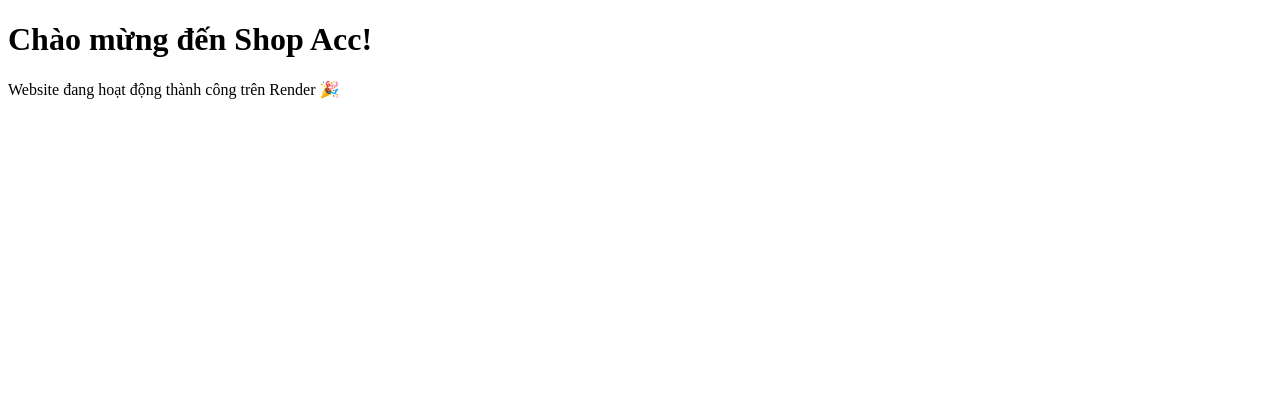
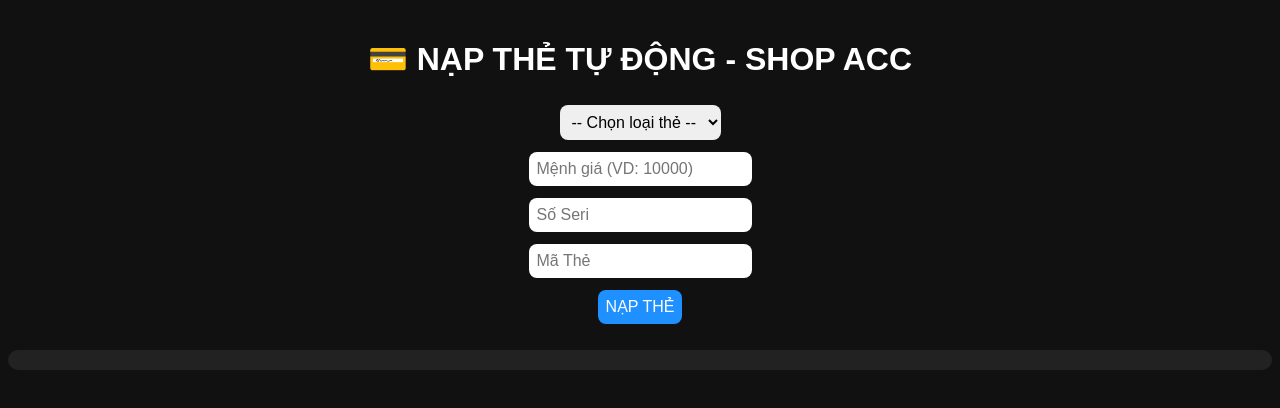
Before and after one commit to tsv3321515-netizen/Shop-acc, a website: page public/index.html in a window 1280 px wide. Drawn offline with Linux system fonts and the light colour scheme.

Commit message:
index.html

```diff
--- a/public/index.html
+++ b/public/index.html
@@ -1,11 +1,89 @@
 <!DOCTYPE html>
 <html lang="vi">
 <head>
-  <meta charset="UTF-8">
-  <title>Shop Acc</title>
+  <meta charset="UTF-8" />
+  <meta name="viewport" content="width=device-width, initial-scale=1.0" />
+  <title>Nạp Thẻ - ShopAcc</title>
+  <style>
+    body {
+      font-family: Arial, sans-serif;
+      background: #111;
+      color: white;
+      text-align: center;
+      margin-top: 40px;
+    }
+    input, select, button {
+      margin: 6px;
+      padding: 8px;
+      border-radius: 8px;
+      border: none;
+      font-size: 16px;
+    }
+    button {
+      background: #1e90ff;
+      color: white;
+      cursor: pointer;
+    }
+    button:hover {
+      background: #0a74da;
+    }
+    .result {
+      margin-top: 20px;
+      padding: 10px;
+      background: #222;
+      border-radius: 10px;
+    }
+  </style>
 </head>
 <body>
-  <h1>Chào mừng đến Shop Acc!</h1>
-  <p>Website đang hoạt động thành công trên Render 🎉</p>
+  <h1>💳 NẠP THẺ TỰ ĐỘNG - SHOP ACC</h1>
+
+  <form id="naptheForm">
+    <select id="loaithe" required>
+      <option value="">-- Chọn loại thẻ --</option>
+      <option value="VIETTEL">Viettel</option>
+      <option value="MOBIFONE">Mobifone</option>
+      <option value="VINAPHONE">Vinaphone</option>
+    </select><br>
+
+    <input type="text" id="menhgia" placeholder="Mệnh giá (VD: 10000)" required><br>
+    <input type="text" id="seri" placeholder="Số Seri" required><br>
+    <input type="text" id="code" placeholder="Mã Thẻ" required><br>
+
+    <button type="submit">NẠP THẺ</button>
+  </form>
+
+  <div class="result" id="result"></div>
+
+  <script>
+    const form = document.getElementById("naptheForm");
+    const resultDiv = document.getElementById("result");
+
+    form.addEventListener("submit", async (e) => {
+      e.preventDefault();
+
+      const data = {
+        loaithe: document.getElementById("loaithe").value,
+        menhgia: document.getElementById("menhgia").value,
+        seri: document.getElementById("seri").value,
+        code: document.getElementById("code").value
+      };
+
+      resultDiv.innerHTML = "⏳ Đang xử lý, vui lòng chờ...";
+
+      try {
+        const res = await fetch("/api/napthe", {
+          method: "POST",
+          headers: { "Content-Type": "application/json" },
+          body: JSON.stringify(data)
+        });
+
+        const json = await res.json();
+        resultDiv.innerHTML = `<b>Kết quả:</b> ${JSON.stringify(json)}`;
+      } catch (err) {
+        resultDiv.innerHTML = "❌ Có lỗi xảy ra khi kết nối server!";
+      }
+    });
+  </script>
 </body>
 </html>
```
